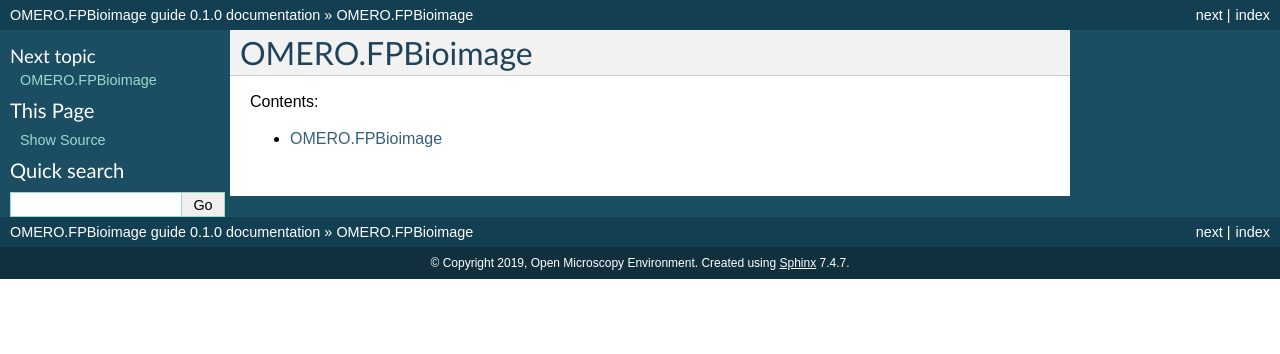
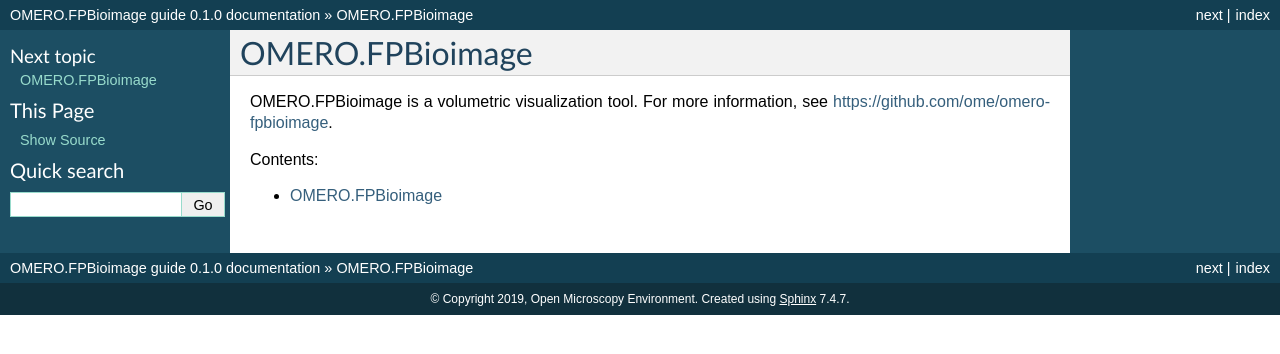
Before and after one commit to jburel/omero-guide-fpbioimage, a Sphinx documentation site: the page built from docs/index.rst, in a window 1280 px wide. Shown: the top 354 px of the page. Built offline with Sphinx 7.4.7, drawn with Linux system fonts in a browser that asks for light colours.

Commit message:
add short description

```diff
--- a/docs/index.rst
+++ b/docs/index.rst
@@ -1,5 +1,8 @@
 OMERO.FPBioimage
 ================
+
+OMERO.FPBioimage is a volumetric visualization tool. For more information, see https://github.com/ome/omero-fpbioimage.
+
 
 Contents:
 
```
